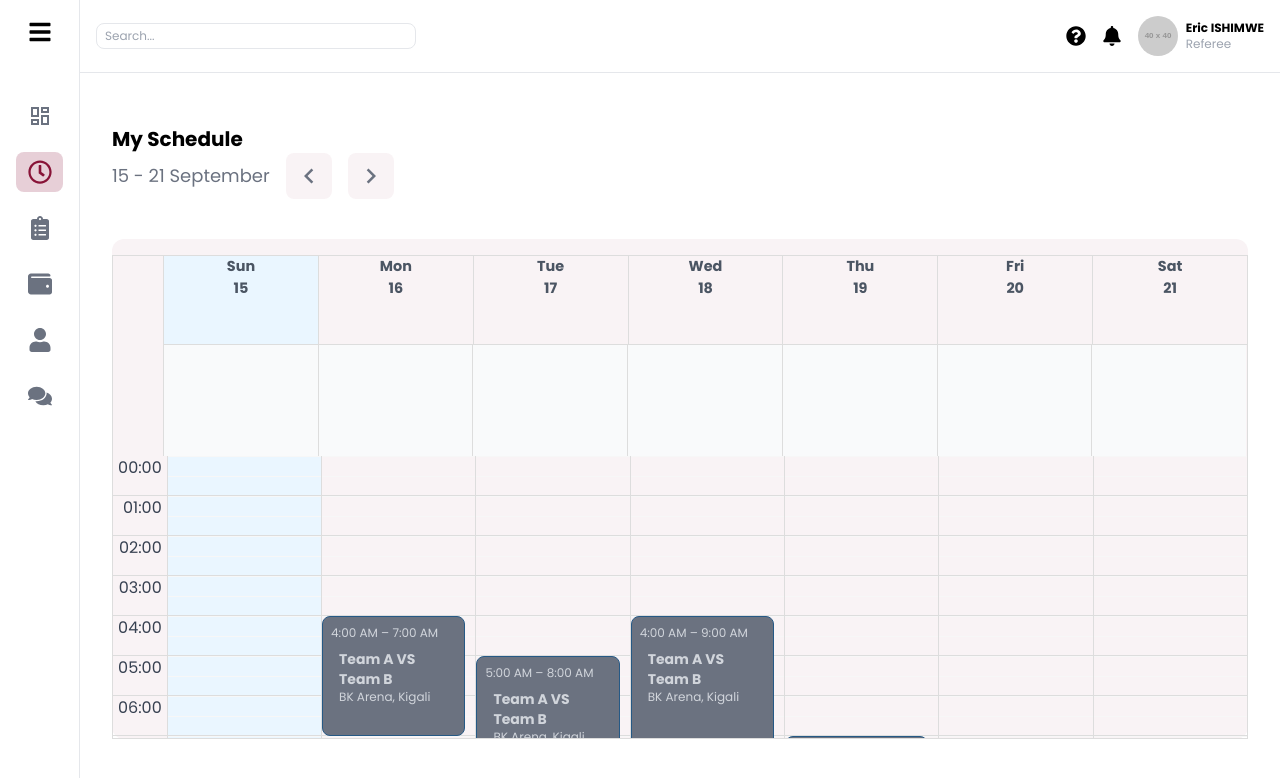
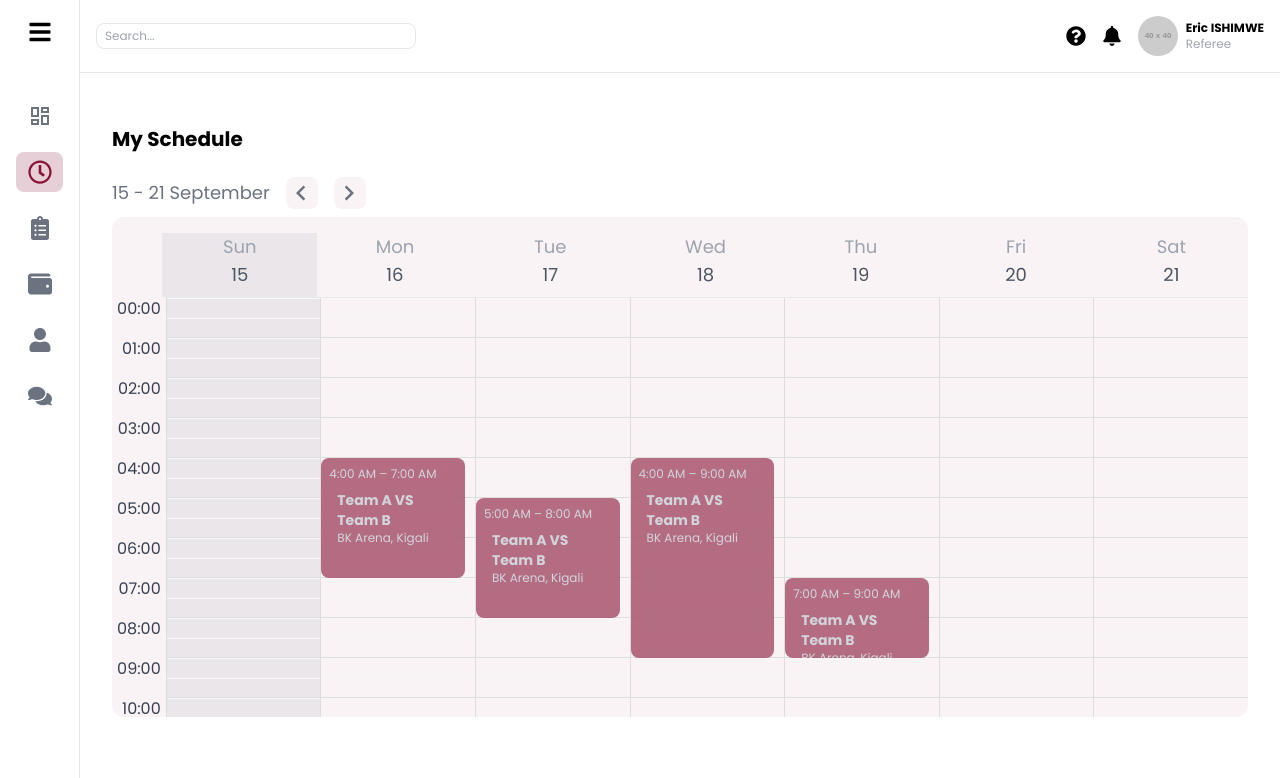
Before and after one commit to dushimire20/referee-app, a React (Vite) app: page /dashboard/schedule in a window 1280 px wide. Shown: the top 778 px of the page. Built offline with nearby package versions, Linux system fonts and the light colour scheme.

Commit message:
Feat: perfecting schedule page for its Figma design

```diff
--- a/src/components/CustomToolbar.tsx
+++ b/src/components/CustomToolbar.tsx
@@ -25,16 +25,16 @@ const CustomToolbar: React.FC<ToolbarProps<ScheduleEvent, object>> = ({ date, on
     const endDate = formatDate(end);
 
     return (
-        <div className="flex items-center mb-4 space-x-4 text-gray-500">
+        <div className="flex items-center mt-6 space-x-4 text-gray-500">
             <span className="text-lg">
                 {startDate.month === endDate.month
                     ? `${startDate.day} - ${endDate.day} ${startDate.month}`
                     : `${startDate.day} ${startDate.month} - ${endDate.day} ${endDate.month}`}
             </span>
-            <button onClick={() => onNavigate('PREV')} className="p-2 bg-secondary-100 bg-opacity-5 rounded-lg">
+            <button onClick={() => onNavigate('PREV')} className="h-8 w-8 flex items-center bg-secondary-100 bg-opacity-5 rounded-lg">
                 <MdOutlineKeyboardArrowLeft size={30} />
             </button>
-            <button onClick={() => onNavigate('NEXT')} className="p-2 bg-secondary-100 bg-opacity-5 rounded-lg">
+            <button onClick={() => onNavigate('NEXT')} className="h-8 w-8 flex items-center bg-secondary-100 bg-opacity-5 rounded-lg">
                 <MdOutlineKeyboardArrowRight size={30} />
             </button>
         </div>
--- a/src/index.css
+++ b/src/index.css
@@ -22,12 +22,12 @@ html {
 /*    @apply bg-white border-b border-gray-200 p-4 rounded-t-lg;*/
 /*}*/
 
-/*.rbc-header {*/
-/*    @apply text-gray-700 font-bold;*/
-/*}*/
+.rbc-event {
+    @apply bg-secondary-100 bg-opacity-60 backdrop-blur border-none text-white rounded-lg p-2 !important;
+}
 
-.rbc-event {
-    @apply bg-gray-500 text-white rounded-lg p-2;
+.rbc-selected {
+    @apply bg-secondary-100 bg-opacity-80 backdrop-blur focus:border-gray-200 border-none text-white rounded-lg p-2 !important;
 }
 
 .rbc-day-bg {
@@ -38,8 +38,48 @@ html {
     @apply border-none;
 }
 
+.rbc-allday-cell {
+    @apply hidden;
+}
+
+.rbc-time-header-content {
+    @apply h-16;
+}
+
 .rbc-time-header-cell {
     @apply bg-transparent h-40 text-gray-600;
+}
+
+.rbc-header {
+    @apply border-none;
+}
+
+.rbc-time-gutter .rbc-timeslot-group {
+    @apply border-b-0;
+}
+
+.rbc-day-slot {
+    @apply border-t-[1px];
+}
+
+.rbc-today {
+    @apply bg-gray-500 bg-opacity-10;
+}
+
+.rbc-time-header-cell {
+    @apply divide-none border-none;
+}
+
+.rbc-time-header-content {
+    @apply border-none;
+}
+
+.rbc-overflowing {
+    @apply border-none !important;
+}
+
+.rbc-time-header-cell {
+    @apply border-none;
 }
 
 .rbc-time-content {
@@ -47,15 +87,19 @@ html {
 }
 
 .rbc-event-content strong {
-    @apply text-sm;
+    @apply text-sm border-none;
 }
 
 .rbc-event-content div {
-    @apply text-xs text-gray-300;
+    @apply text-xs text-gray-300 border-none;
 }
 
 .rbc-event-label {
-    @apply text-xs text-gray-300;
+    @apply text-xs text-gray-300 border-none;
+}
+
+.rbc-time-view {
+    @apply border-none;
 }
 
 ::-webkit-scrollbar {
--- a/src/scenes/schedule/index.tsx
+++ b/src/scenes/schedule/index.tsx
@@ -57,8 +57,8 @@ const Schedule = () => {
     const CustomDayHeader = ({ label }: { label: string }) => {
         const [day, date] = label.split('\n');
         return (
-            <div className="items-center text-center">
-                <div>{day}</div>
+            <div className="items-center text-center font-medium text-lg">
+                <div className="text-gray-400">{day}</div>
                 <div>{date}</div>
             </div>
         );
@@ -76,7 +76,7 @@ const Schedule = () => {
                 localizer={localizer}
                 onView={setView}
             />
-            <div className="my-calendar mx-auto mt-10">
+            <div className="my-calendar mx-auto mt-2">
                 <Calendar
                     localizer={localizer}
                     events={events}
```
